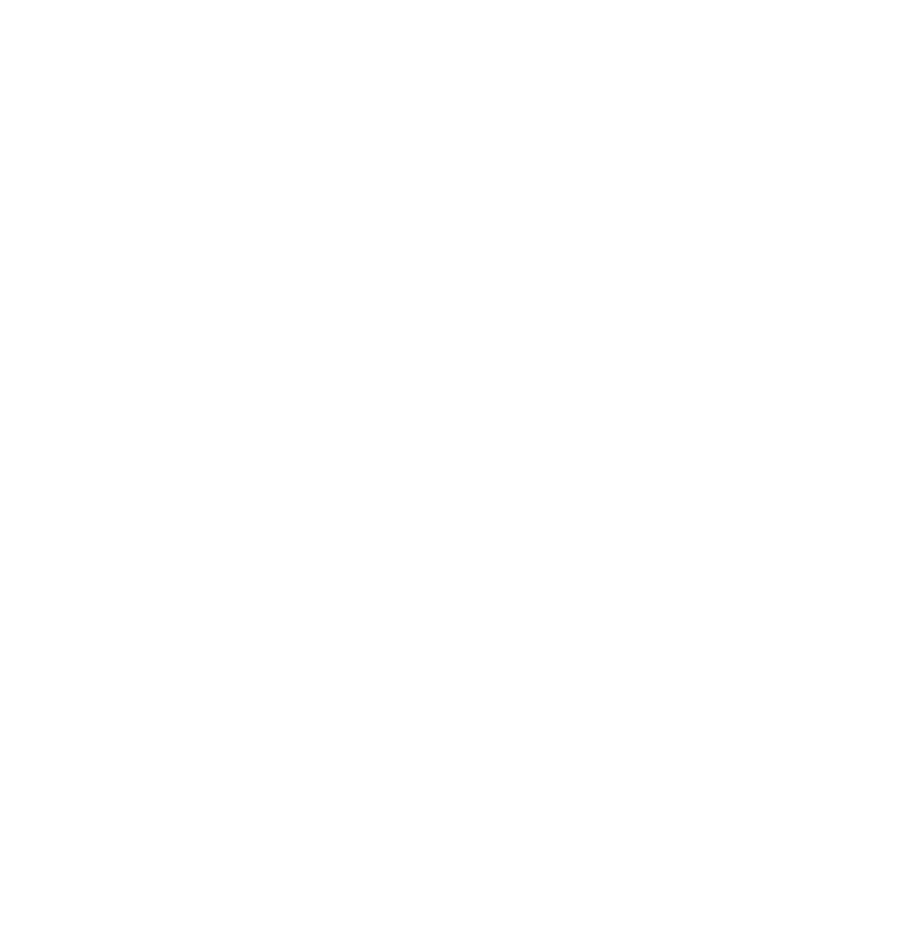
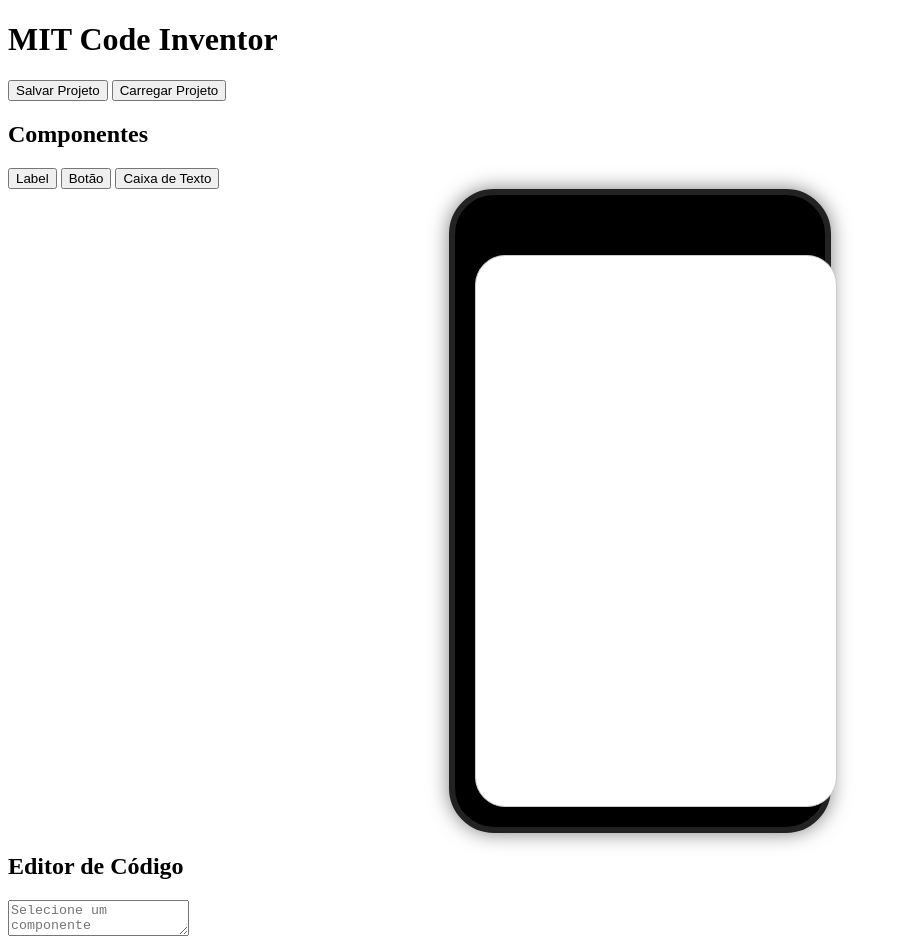
Before and after one commit to Borgheti/Mit, a plain HTML site: page index.html in a window 1280 px wide. Shown: the whole page, without its empty margins (0-899 px from the left). Before the commit the page ends 800 px from the top, so only its background shows below. Drawn offline with Linux system fonts and the light colour scheme.

Commit message:
Update index.html

```diff
--- a/index.html
+++ b/index.html
@@ -1,8 +1,49 @@
+<!DOCTYPE html>
+<html lang="pt-BR">
+<head>
+    <meta charset="UTF-8">
+    <meta name="viewport" content="width=device-width, initial-scale=1.0">
+    <title>MIT Code Inventor</title>
+    <link rel="stylesheet" href="style.css">
+</head>
+<body>
+
+<header>
+    <h1>MIT Code Inventor</h1>
+    <div>
+        <button onclick="saveProject()">Salvar Projeto</button>
+        <button onclick="loadProject()">Carregar Projeto</button>
+    </div>
+</header>
+
+<main>
+
+    <!-- Coluna da esquerda (componentes) -->
+    <section id="components">
+        <h2>Componentes</h2>
+        <button onclick="addLabel()">Label</button>
+        <button onclick="addButton()">Botão</button>
+        <button onclick="addInput()">Caixa de Texto</button>
+    </section>
+
+    <!-- CENTRO: Tela do App dentro do iPhone 16 -->
     <section id="viewer">
         <div class="iphone-frame">
             <div class="dynamic-island"></div>
             <div id="screen">
-            <!-- O app aparece aqui dentro -->
+                <!-- Componentes vão aparecer aqui -->
             </div>
         </div>
     </section>
+
+    <!-- Coluna da direita (editor de código) -->
+    <section id="editor">
+        <h2>Editor de Código</h2>
+        <textarea id="codeArea" placeholder="Selecione um componente"></textarea>
+    </section>
+
+</main>
+
+<script src="script.js"></script>
+</body>
+</html>
```
Lines whose indentation alone changed are shown as unchanged.
